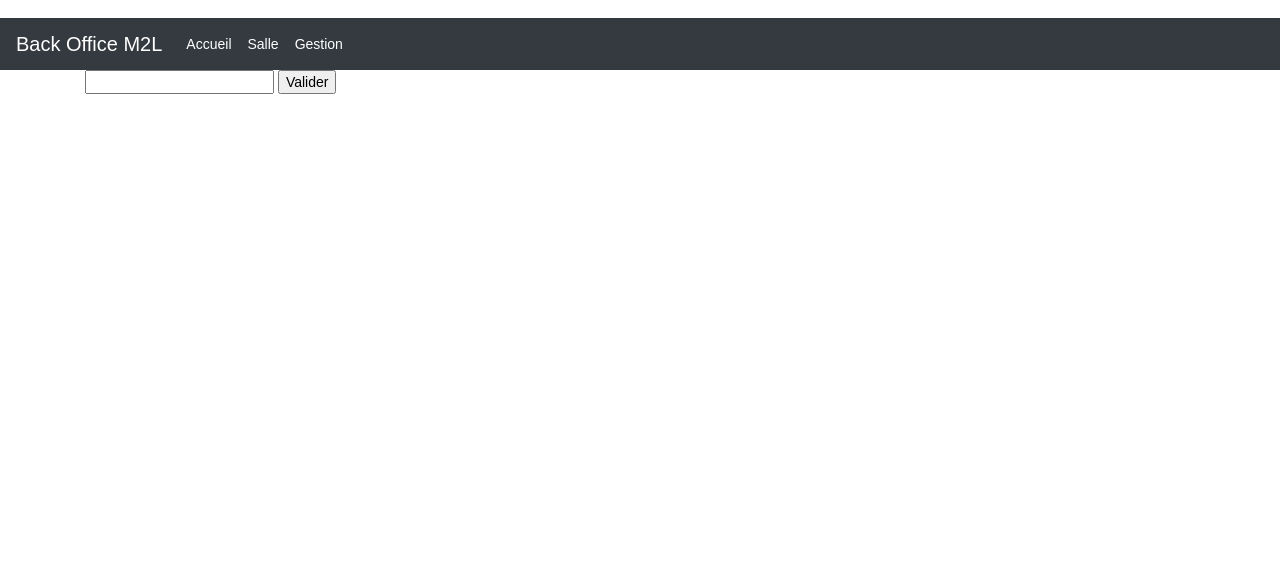
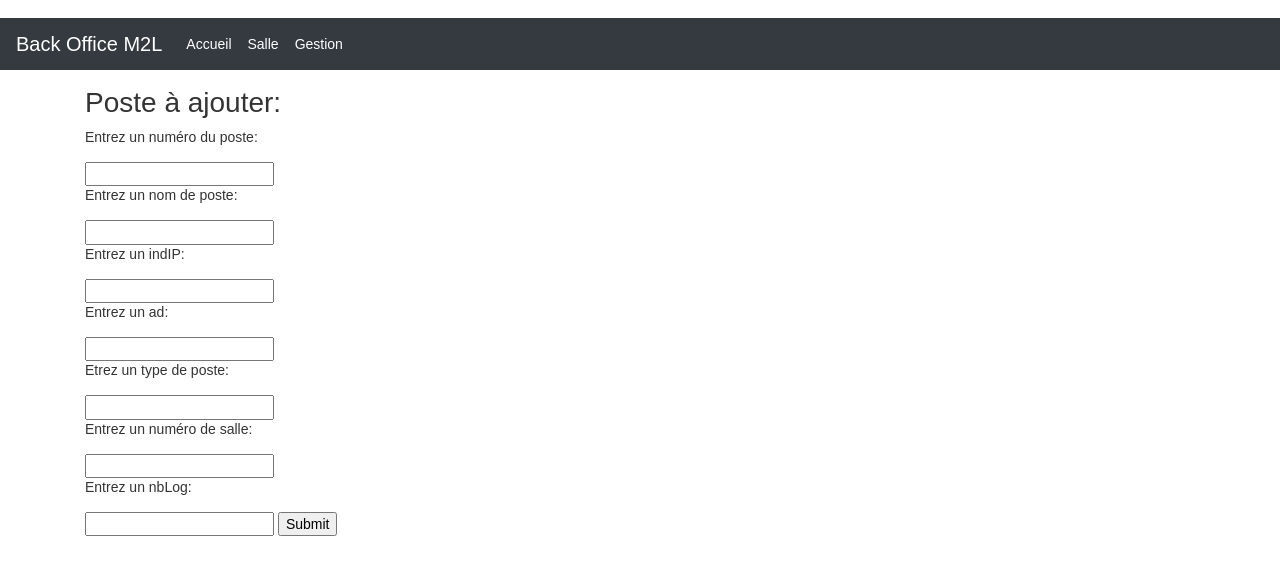
Before and after one commit to jovan-subasic/PPE-GestSalleInfo_Subasic_Roustan, a PHP site: template vue/vueAfficheGestion.php in a window 1280 px wide. Shown: the top 575 px of the page. Run offline with PHP 8.4, Linux system fonts and the light colour scheme; the template is opened without the code that fills it, so the values that code supplies are empty; some libraries are stand-ins or nearby versions.

Commit message:
Update vueAfficheGestion.php

```diff
--- a/vue/vueAfficheGestion.php
+++ b/vue/vueAfficheGestion.php
@@ -1,6 +1,13 @@
-<form action="cible.php" method="post">
+<form action="vue/ResultAfficheGestion.php" method="post">
 <p>
-    <input type="text" name="prenom" />
-    <input type="submit" value="Valider" />
+    <h3>Poste à ajouter:</h3>
+    <p>Entrez un numéro du poste: </p><input type="text" name="nPoste" />
+    <p>Entrez un nom de poste: </p><input type="text" name="nomPoste" />
+    <p>Entrez un indIP: </p><input type="text" name="indIP" />
+    <p>Entrez un ad: </p><input type="text" name="ad" />
+    <p>Etrez un type de poste: </p><input type="text" name="typePoste" />
+    <p>Entrez un numéro de salle: </p><input type="text" name="nSalle" />
+    <p>Entrez un nbLog: </p><input type="text" name="nbLog" />
+    <input type="submit" value="Submit" />
 </p>
 </form>
```
